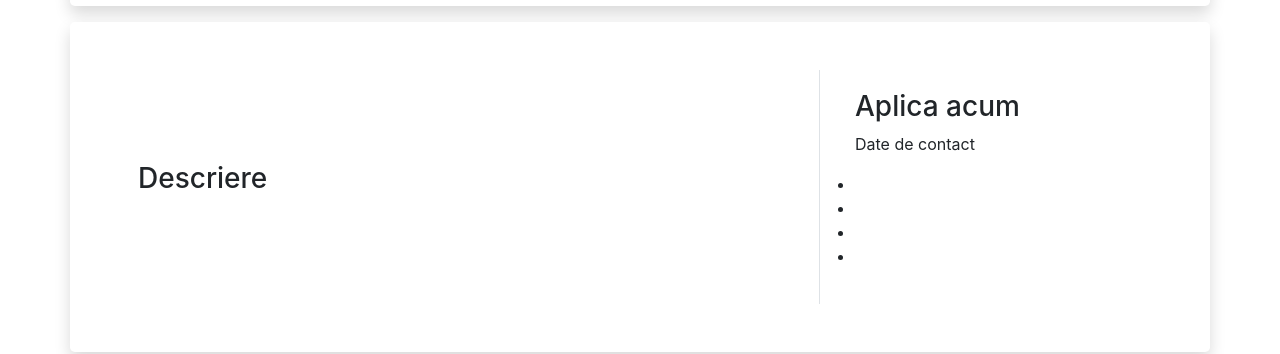
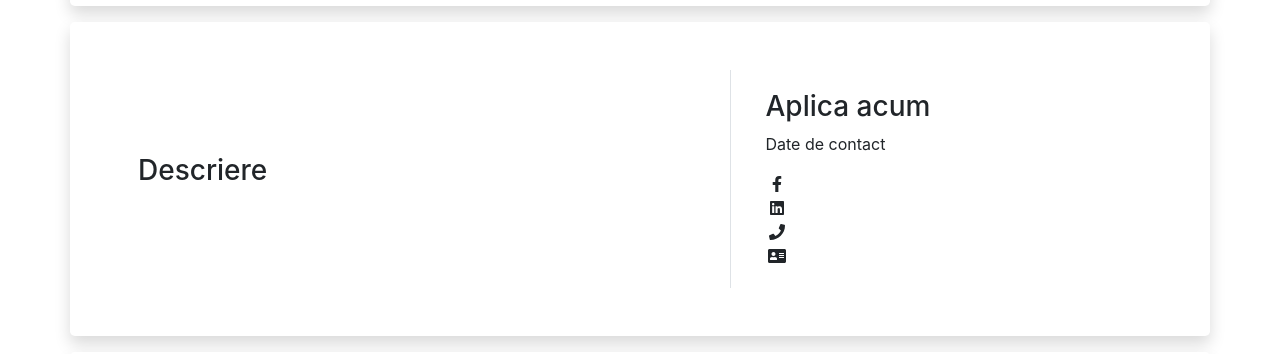
Before and after one commit to snokaru/student-connect, a React (Create React App) app in the folder frontend/: page /post/1 in a window 1280 px wide. Shown: the part 362-716 px from the top of the page. Built offline with nearby package versions, Linux system fonts and the light colour scheme; no server answers; the HTML template or start-up script is replaced by a standard one.

Commit message:
Fix fullpost component style

```diff
--- a/frontend/src/components/Pages/FullPost.js
+++ b/frontend/src/components/Pages/FullPost.js
@@ -1,5 +1,8 @@
 import React, { useEffect, useState } from "react";
 import "./FullPost.css";
+import { faFacebookF, faLinkedin } from "@fortawesome/free-brands-svg-icons";
+import { faPhone, faAddressCard } from "@fortawesome/free-solid-svg-icons";
+import { FontAwesomeIcon } from "@fortawesome/react-fontawesome";
 import postService from "../../services/post";
 import { useParams, Link } from "react-router-dom";
 const FullPost = (props) => {
@@ -64,35 +67,55 @@ const FullPost = (props) => {
 
       <div class="container p-5 my-3 bg-white text-black rounded-lg shadow ">
         <div class="row justify-content-space-around ">
-          <div class="col-sm-7 justify-content-between align-self-center">
+          <div class="col-sm-6 justify-content-between align-self-center">
             <div class="item">
               <h3>Descriere</h3>
               <p>{post?.description ? post.description : ""}</p>
             </div>
           </div>
 
-          <div class="col-md-3 offset-1 a border-left ">
+          <div class="col-md-4 offset-1 a border-left ">
             <div class="item">
               <h3>Aplica acum</h3>
               <p>Date de contact</p>
-              <ul>
-                <li class="align-self-center">
+              <div className="row">
+                <div className="col-sm-2 py-1 d-flex justify-content-center align-items-center">
+                  <FontAwesomeIcon icon={faFacebookF} />
+                </div>
+                <div className="col-sm-10 py-1 text-secondary">
                   {post?.user?.contact?.facebook
                     ? post.user.contact.facebook
                     : ""}
-                </li>
-                <li class="align-self-center">
+                </div>
+              </div>
+
+              <div className="row">
+                <div className="col-sm-2 py-1 d-flex justify-content-center align-items-center">
+                  <FontAwesomeIcon icon={faLinkedin} />
+                </div>
+                <div className="col-sm-10 py-1 text-secondary">
                   {post?.user?.contact?.linkedin
                     ? post.user.contact.linkedin
                     : ""}
-                </li>
-                <li class="align-self-center">
+                </div>
+              </div>
+              <div className="row">
+                <div className="col-sm-2 py-1 d-flex justify-content-center align-items-center">
+                  <FontAwesomeIcon icon={faPhone} />
+                </div>
+                <div className="col-sm-10 py-1 text-secondary">
                   {post?.user?.contact?.phone ? post.user.contact.phone : ""}
-                </li>
-                <li class="align-self-center">
+                </div>
+              </div>
+
+              <div className="row">
+                <div className="col-sm-2 py-1 d-flex justify-content-center align-items-center">
+                  <FontAwesomeIcon icon={faAddressCard} />
+                </div>
+                <div className="col-sm-10 py-1 text-secondary">
                   {post?.user?.contact?.others ? post.user.contact.others : ""}
-                </li>
-              </ul>
+                </div>
+              </div>
             </div>
           </div>
         </div>
```
